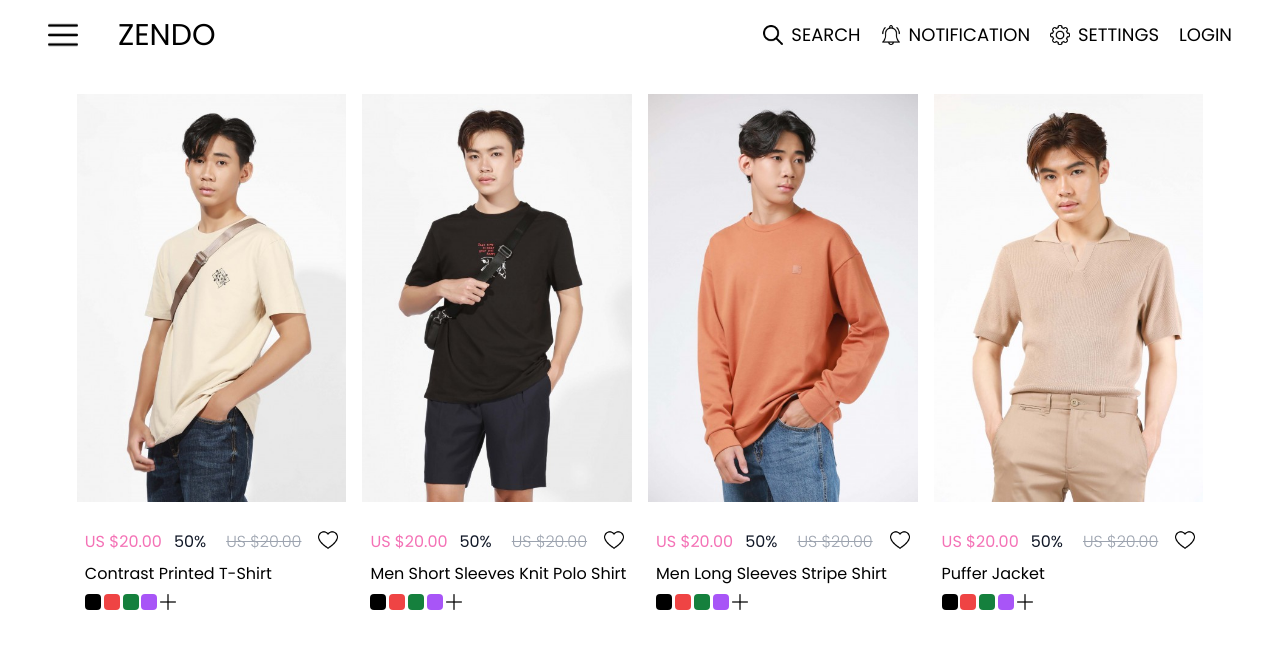
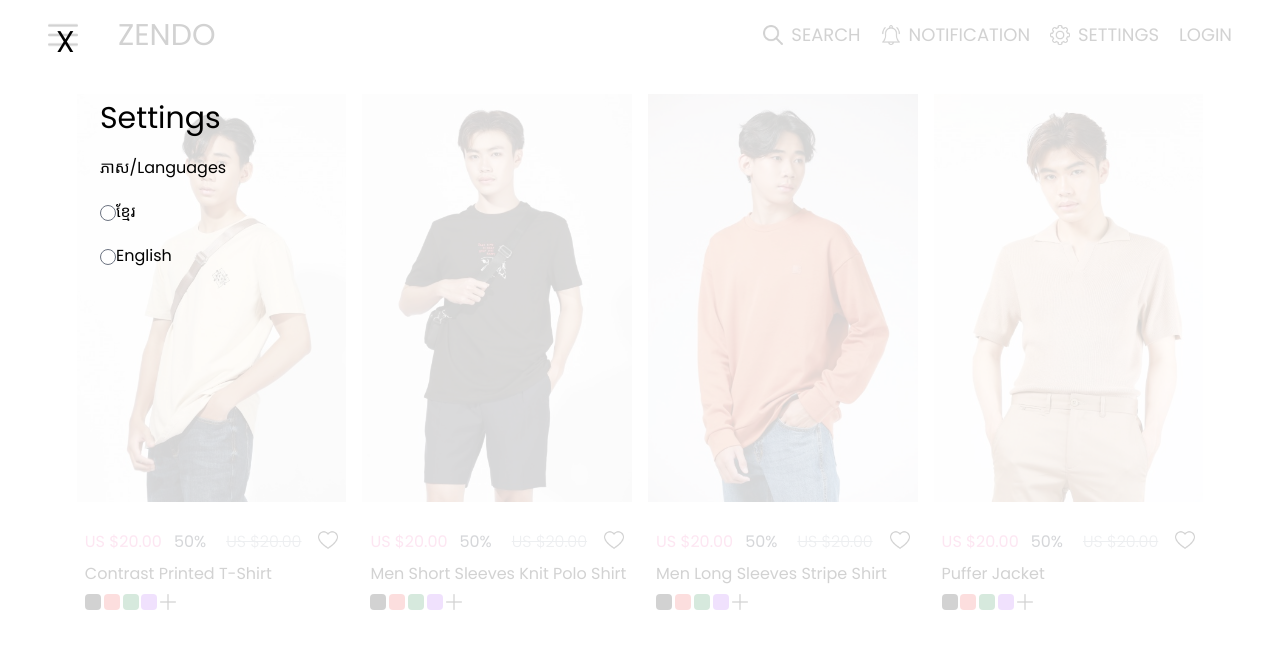
Before and after one commit to cheat2001/Zendo, an Angular app: page /home in a window 1280 px wide. Shown: the top 648 px of the page. Built offline with nearby package versions, Linux system fonts and the light colour scheme; a web font is replaced by a local one.

Commit message:
first setting

```diff
--- a/src/app/navbar/navbar.component.html
+++ b/src/app/navbar/navbar.component.html
@@ -1,4 +1,4 @@
-<nav class="w-[100%] h-[70px]  flex items-center justify-between px-12">
+<nav class="w-[100%] h-[70px] sticky z-50 bg-white  top-0 flex items-center justify-between px-12">
     <div class="flex items-center gap-10 ">
         <div class="h-[100%] cursor-pointer" (click)="actionEvent()">
             <img class="w-[30px] min-w-[30px]" src="../../assets/images/menu.png" alt="">
@@ -14,7 +14,7 @@
             <img width="20 " class="object-contain " src="../../assets/images/notification.png " alt=" ">
             <a *ngIf="screenWidth>700" class="ml-2">notification</a>
         </li>
-        <li class="flex cursor-pointer ">
+        <li (click)="settingActionEvent()" class="flex cursor-pointer ">
             <img width="20 " class="object-contain " src="../../assets/images/settings.png " alt=" ">
             <a *ngIf="screenWidth>700" class="ml-2">settings</a>
         </li>
@@ -26,7 +26,7 @@
 </nav>
 
 <!-- Pop up Start-->
-<div [ngClass]="action? 'top-[50%] left-[50%]': 'opacity-0 scale-50 pointer-events-none top-[25%] left-[25%]' " class=" z-10 w-[350px] h-[400px] bg-[#ffffff] absolute duration-300 translate-x-[-50%] translate-y-[-50%] cursor-pointer ease-in-out p-5 flex flex-col gap-4">
+<div [ngClass]="action? 'top-[50%] left-[50%]': 'opacity-0 scale-50 pointer-events-none top-[25%] left-[25%]' " class=" w-[350px] h-[400px] bg-[#ffffff] fixed duration-300 translate-x-[-50%] translate-y-[-50%] cursor-pointer ease-in-out p-5 flex flex-col gap-4 z-[200]">
     <div class="absolute right-6 top-5 font-semibold text-xl" (click)="actionEvent() ">X</div>
     <h1 class="font-semibold">ភាសា/Languages</h1>
     <div>
@@ -54,20 +54,39 @@
         <input type="radio" name="shop" id="">
         <label class="ml-5" for="">Girls</label>
     </div>
-    <button class="bg-black duration-300 text-white py-3 rounded-md hover:bg-[#000000c4] active:scale-90">Ok</button>
+    <button class="bg-black duration-300 text-white py-3 rounded-md hover:bg-[#000000c4] active:scale-y-90">Ok</button>
 </div>
 
 <!-- Pop up End -->
 
 <!-- overlay start with pop up-->
-<div (click)="actionEvent() " [ngClass]="action? '': 'opacity-0 pointer-events-none' " class="w-[100%] h-[100vh] top-0 absolute left-0 bg-[#00000073] duration-500 overflow-hidden "></div>
+<div (click)="actionEvent() " [ngClass]="action? '': 'opacity-0 pointer-events-none' " class="w-[100%] h-[100vh] top-0 fixed left-0 bg-[#00000073] duration-500 overflow-hidden z-[150]"></div>
 <!-- overlay end -->
 
 
 
 <!-- overlay start with search-->
-<div (click)="searchActionEvent() " [ngClass]="searchAction? 'duration-400': 'opacity-0 pointer-events-none' " class="w-[100%] h-[100vh] top-0 absolute left-0 bg-[#00000073] duration-500 overflow-hidden ease-in-out "></div>
+<div (click)="searchActionEvent() " [ngClass]="searchAction? 'duration-400': 'opacity-0 pointer-events-none' " class="w-[100%] h-[100vh] top-0 fixed left-0 bg-[#00000073] duration-500 overflow-hidden ease-in-out z-[200]"></div>
 <!-- overlay end -->
 <!-- search bar start -->
-<div [ngClass]="searchAction? 'top-[0] duration-300': 'top-[-100%]' " class="z-100 w-[100%] h-[50vh] delay-150 bg-[#ffffff] absolute left-0 duration-300 ease-in-out shadow-sm "></div>
+<div [ngClass]="searchAction? 'top-[0] duration-300': 'top-[-100%]' " class="z-100 w-[100%] h-[50vh] delay-150 bg-[#ffffff] fixed left-0 duration-300 ease-in-out shadow-sm z-[200] "></div>
 <!-- search bar end -->
+
+
+<!-- setting bar start -->
+<div [ngClass]="settingAction?'w-[100%]':'w-[0] pl-[0]'" class="w-[100%] h-[100vh] bg-[#ffffffd2] fixed top-0 duration-300 z-[100] overflow-hidden pt-[100px] flex flex-col gap-5 pl-[100px]">
+    <h1 (click)="settingActionEvent()" class="text-3xl absolute left-14 top-6 cursor-pointer">X</h1>
+    <h1 class="text-3xl">Settings</h1>
+    <p>ភាស/Languages</p>
+    <div>
+        <input type="radio">
+        <label for="">ខ្មែរ</label>
+    </div>
+    <div>
+        <input type="radio">
+        <label for="">English</label>
+    </div>
+
+</div>
+
+<!-- setting bar end -->
--- a/src/app/navbar/navbar.component.ts
+++ b/src/app/navbar/navbar.component.ts
@@ -24,5 +24,9 @@ export class NavbarComponent implements OnInit {
   searchActionEvent():void{
     this.searchAction=!this.searchAction;
   }
+  settingAction:boolean=true;
+  settingActionEvent():void{
+   this.settingAction=!this.settingAction;
+  }
 
 }
--- a/src/styles.css
+++ b/src/styles.css
@@ -6,4 +6,7 @@
 @tailwind utilities;
 * {
     font-family: 'Poppins', sans-serif;
+    padding: 0;
+    margin: 0;
+    box-sizing: border-box;
 }
```
